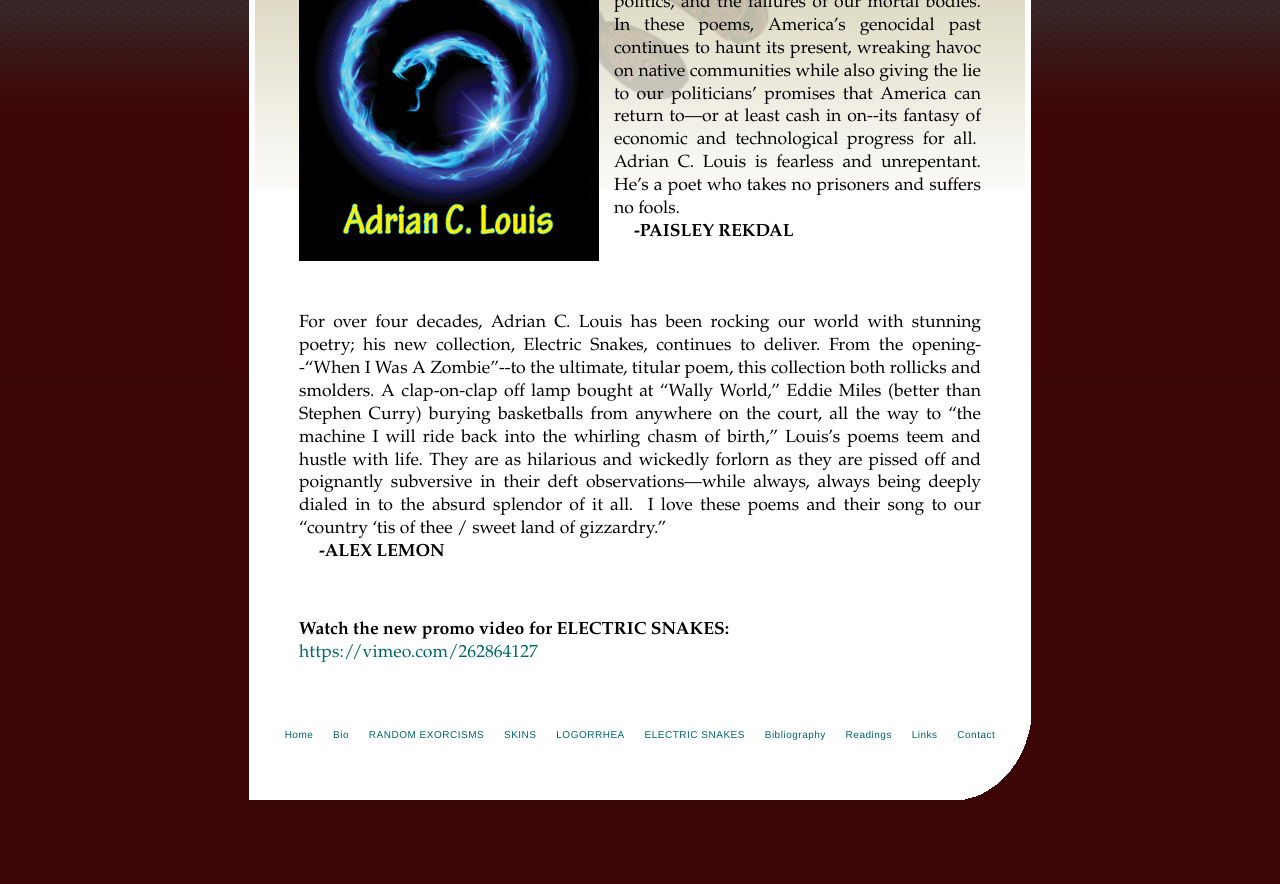
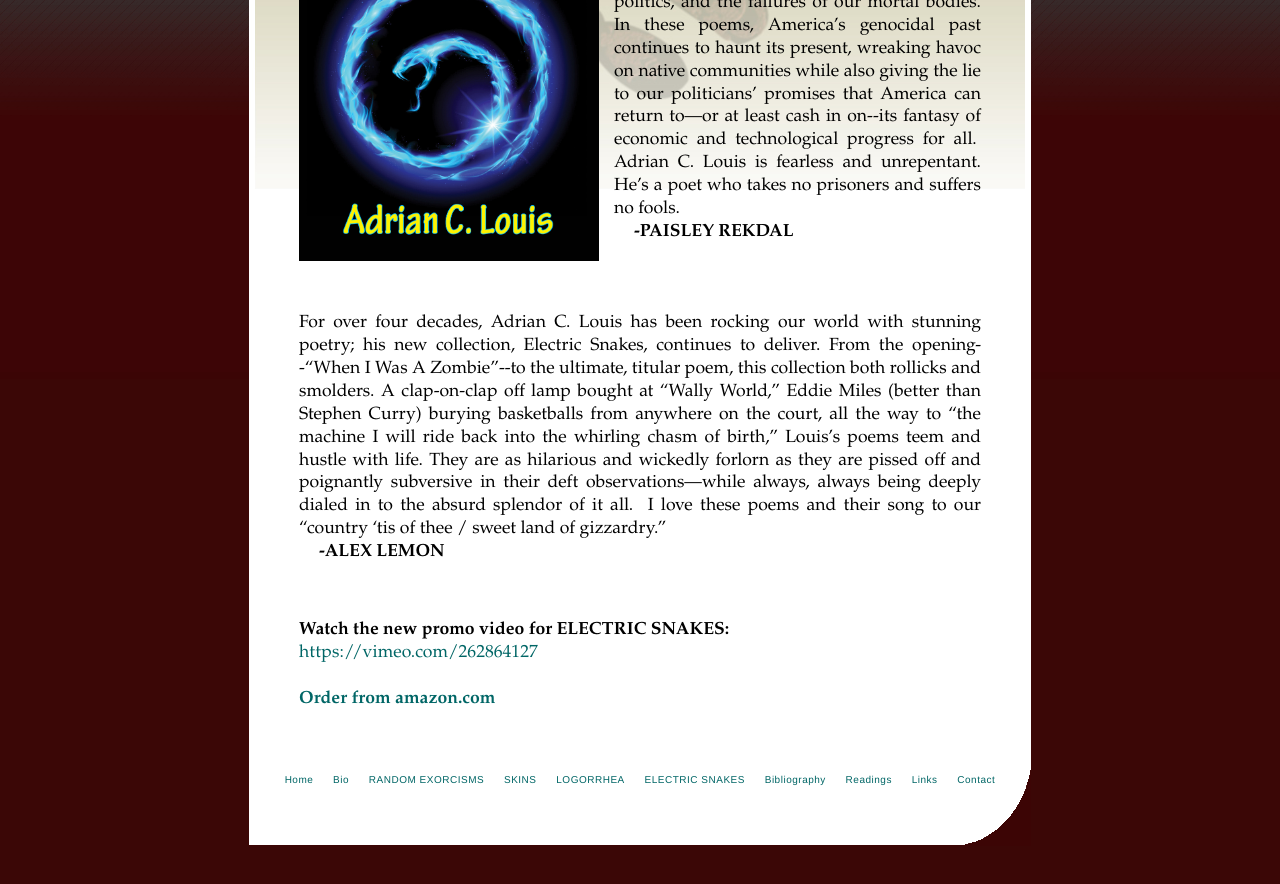
Before and after one commit to jimfrankenstein/adrian-louis, a Jekyll site: the page built from electricsnakes/index.html, in a window 1280 px wide and 900 px high, scrolled down 636 px. Shown: the top 884 px of the window. Built offline with Jekyll 4.4.1, drawn with Linux system fonts in a browser that asks for light colours; before the commit the page ends 1491 px from its top, so only the background shows below that.

Commit message:
Add Amazon link to Electric Snakes page

```diff
--- a/electricsnakes/index.html
+++ b/electricsnakes/index.html
@@ -13,4 +13,6 @@ layout: default
 <p>
   <strong>Watch the new promo video for ELECTRIC SNAKES:</strong><br />
   <a href="https://vimeo.com/262864127" target="_blank">https://vimeo.com/262864127</a>
+  <br /><br />
+  <strong><a href="https://www.amazon.com/Electric-Snakes-Adrian-C-Louis/dp/1935218913/" target="_blank">Order from amazon.com</a></strong>
 </p>
```
